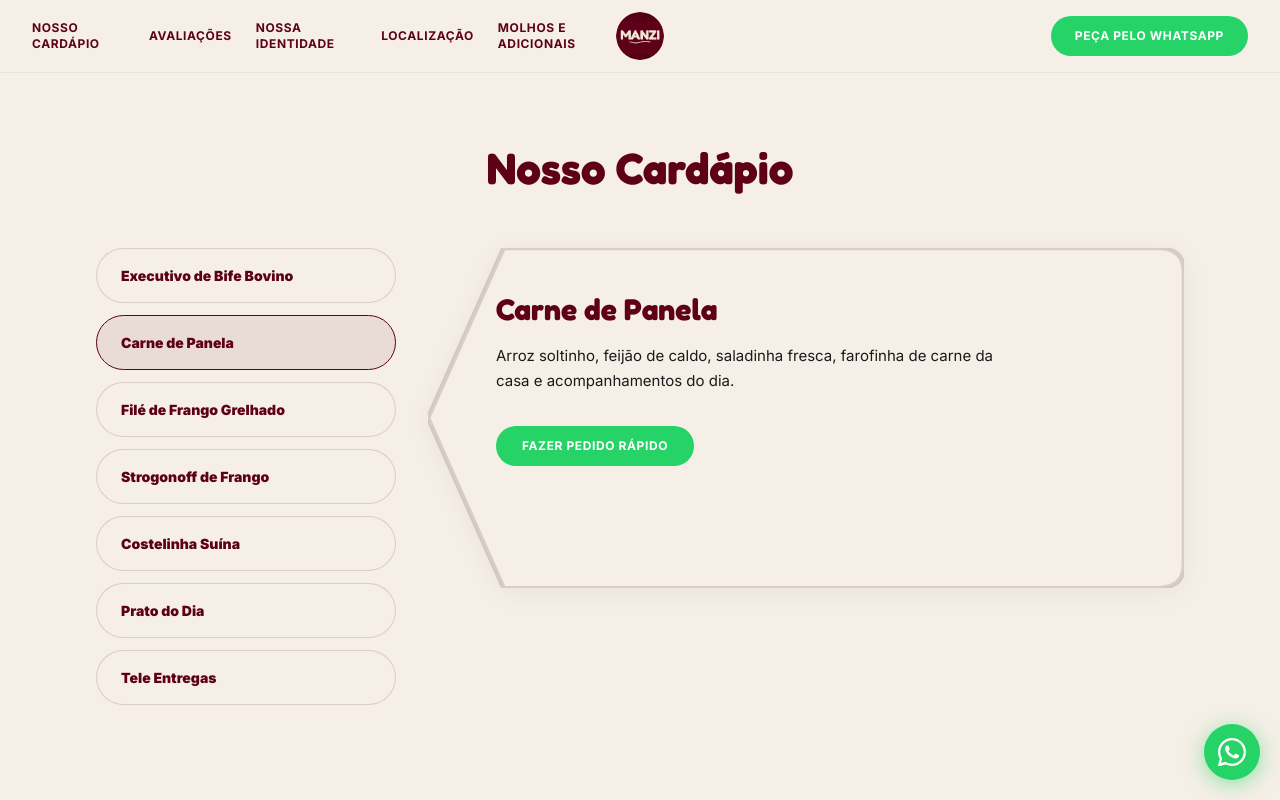
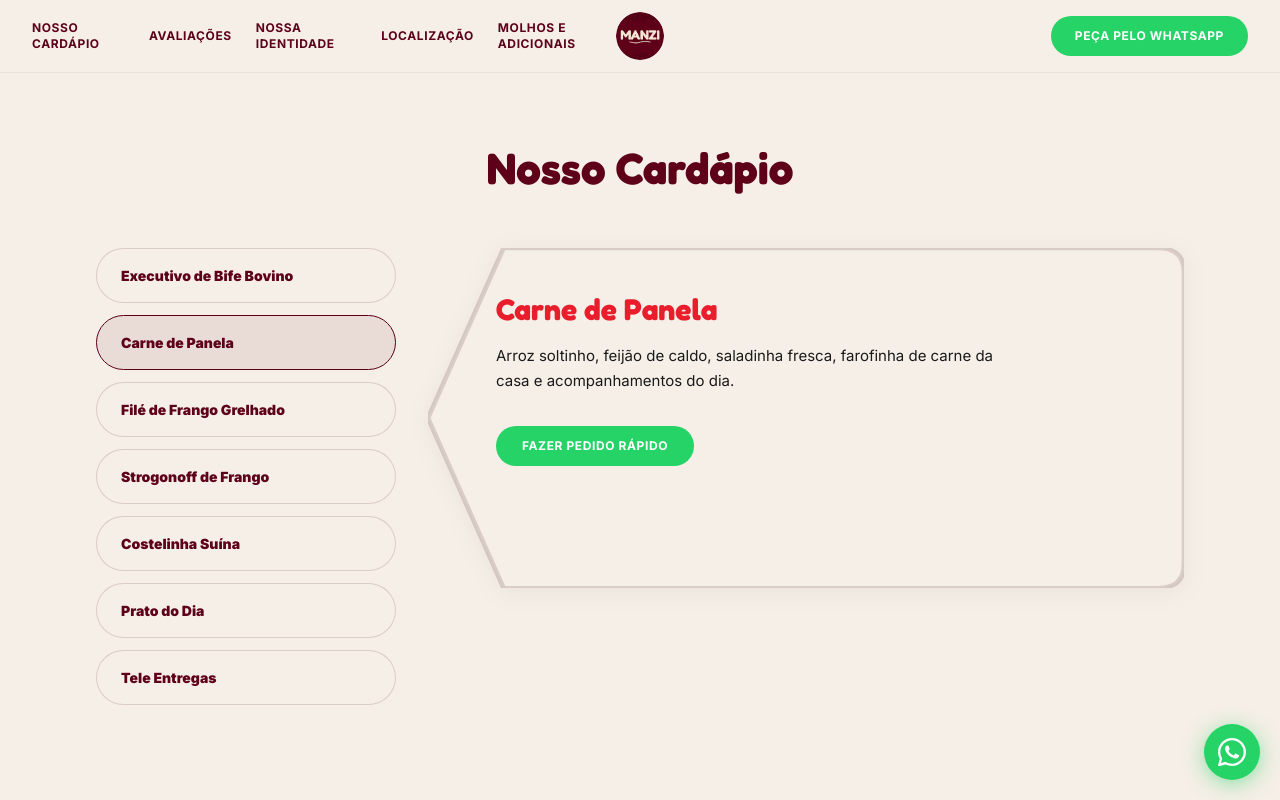
Before and after one commit to EducLead01/Restaurante-Manzi, a Next.js app: page / in a window 1280 px wide. Both pictures are taken after a click on the button "Carne de Panela". Shown: the top 800 px of the page. Built offline with nearby package versions, Linux system fonts and the light colour scheme.

Commit message:
Replica título do prato em vermelho iFood para todos os itens sem foto
Co-Authored-By: Claude Sonnet 5 <noreply@anthropic.com>

```diff
--- a/src/components/Filosofia.tsx
+++ b/src/components/Filosofia.tsx
@@ -126,7 +126,7 @@ function PainelTexto({ pilar }: { pilar: ItemCardapio }) {
       </svg>
       <div style={{ position: "relative", zIndex: 10, padding: "44px 40px 44px 68px" }}>
         <h3
-          className="font-display font-black text-manzi-black"
+          className="font-display font-black text-manzi-red"
           style={{ fontSize: "clamp(22px,2.6vw,30px)", lineHeight: 1.15 }}
         >
           {pilar.titulo}
```
